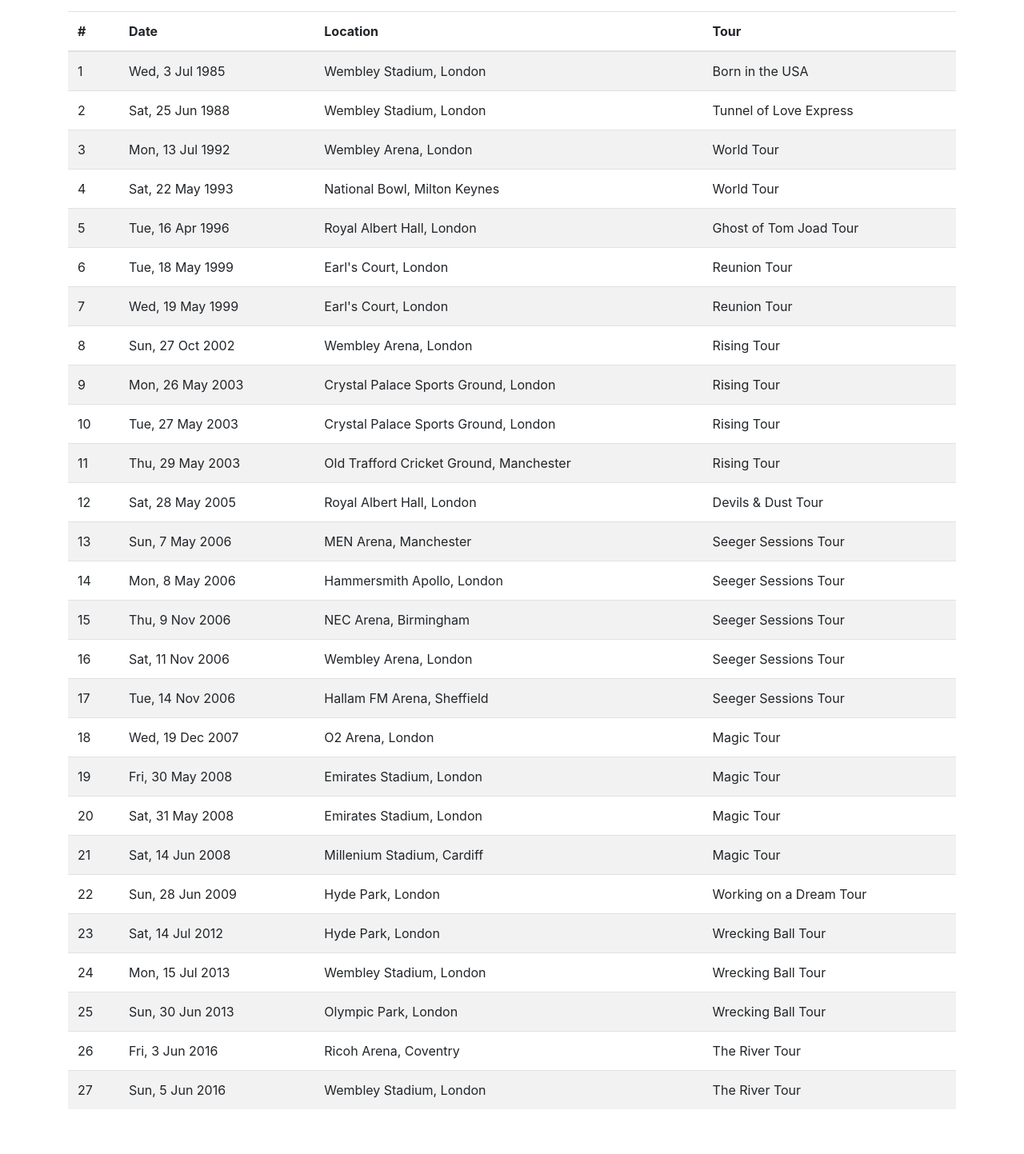
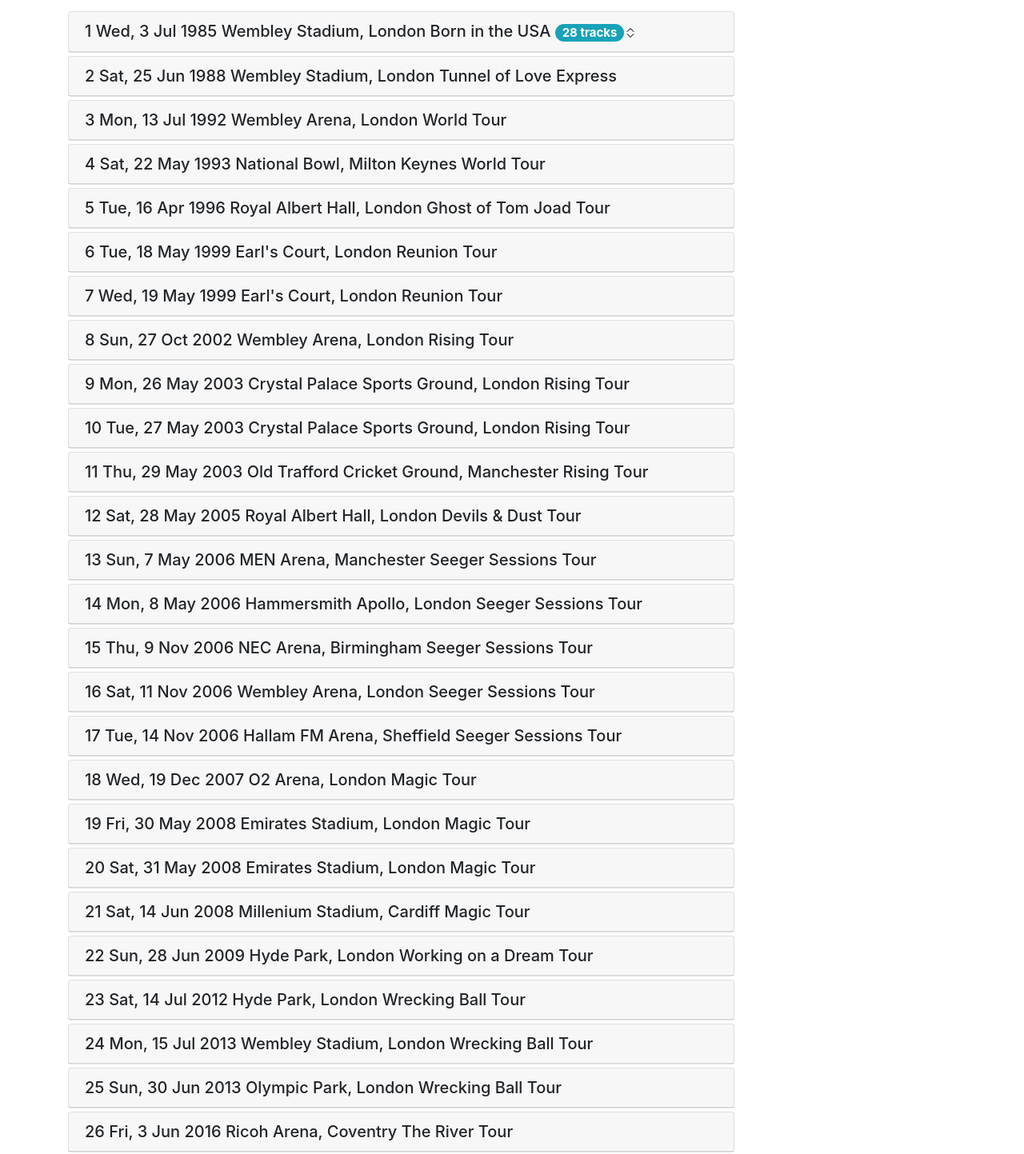
Before and after one commit to imbaker/webapi, an Angular app in the folder WebApi.Host/ClientApp/: page /springsteen in a window 1280 px wide. Shown: the part 131-1574 px from the top of the page at 80% size. Before the commit the page ends 1534 px from the top, so only its background shows below. Built offline with nearby package versions, Linux system fonts and the light colour scheme.

Commit message:
Updated concert list

```diff
--- a/WebApi.Host/ClientApp/src/app/springsteen/springsteen.component.html
+++ b/WebApi.Host/ClientApp/src/app/springsteen/springsteen.component.html
@@ -1,26 +1,38 @@
 <h2>{{concerts.length}} concerts</h2>
-<table class="table table-striped">
-  <thead>
-    <tr>
-      <th scope="col">#</th>
-      <th scope="col">Date</th>
-      <th scope="col">Location</th>
-      <th scope="col">Tour</th>
-    </tr>
-  </thead>
-  <tbody>
-    <tr *ngFor="let item of concerts; let i = index;" [ngClass]="{'bg-info':isBirthday(item.date)}">
-      <td>{{i+1}}
+<ng-container *ngFor="let item of concerts; let i = index;">
+  <div class="card w-75 mb-1">
+    <div class="card-header">
+      <h5 class="clickable card-title mb-0" (click)="toggleTracklist(i+1)">
+        {{i+1}}
         <span *ngIf="isBirthday(item.date)" class="badge badge-info">
           <svg xmlns="http://www.w3.org/2000/svg" width="16" height="16" fill="currentColor" class="bi bi-gift" viewBox="0 0 16 16">
             <path d="M3 2.5a2.5 2.5 0 0 1 5 0 2.5 2.5 0 0 1 5 0v.006c0 .07 0 .27-.038.494H15a1 1 0 0 1 1 1v2a1 1 0 0 1-1 1v7.5a1.5 1.5 0 0 1-1.5 1.5h-11A1.5 1.5 0 0 1 1 14.5V7a1 1 0 0 1-1-1V4a1 1 0 0 1 1-1h2.038A2.968 2.968 0 0 1 3 2.506V2.5zm1.068.5H7v-.5a1.5 1.5 0 1 0-3 0c0 .085.002.274.045.43a.522.522 0 0 0 .023.07zM9 3h2.932a.56.56 0 0 0 .023-.07c.043-.156.045-.345.045-.43a1.5 1.5 0 0 0-3 0V3zM1 4v2h6V4H1zm8 0v2h6V4H9zm5 3H9v8h4.5a.5.5 0 0 0 .5-.5V7zm-7 8V7H2v7.5a.5.5 0 0 0 .5.5H7z" />
           </svg>
         </span>
-      </td>
-      <td>{{item.date | date: 'EEE, d MMM yyyy'}}</td>
-      <td>{{item.location}}</td>
-      <td>{{item.tour}}</td>
-    </tr>
-  </tbody>
-</table>
-<span ></span>
+        {{item.date | date: 'EEE, d MMM yyyy'}} {{item.location}} {{item.tour}}
+      <ng-container *ngIf="item?.tracks?.length > 0">
+        <span class="badge badge-pill badge-info">{{item.tracks.length}} tracks</span>
+        <span *ngIf="item.expanded">
+          <svg class="font-weight-bold" xmlns="http://www.w3.org/2000/svg" width="16" height="16" fill="currentColor" class="bi bi-chevron-up" viewBox="0 0 16 16">
+            <path fill-rule="evenodd" d="M7.646 4.646a.5.5 0 0 1 .708 0l6 6a.5.5 0 0 1-.708.708L8 5.707l-5.646 5.647a.5.5 0 0 1-.708-.708l6-6z" />
+          </svg>
+        </span>
+        <span *ngIf="!item.expanded">
+          <svg class="font-weight-bold" xmlns="http://www.w3.org/2000/svg" width="16" height="16" fill="currentColor" class="bi bi-chevron-expand" viewBox="0 0 16 16">
+            <path fill-rule="evenodd" d="M3.646 9.146a.5.5 0 0 1 .708 0L8 12.793l3.646-3.647a.5.5 0 0 1 .708.708l-4 4a.5.5 0 0 1-.708 0l-4-4a.5.5 0 0 1 0-.708zm0-2.292a.5.5 0 0 0 .708 0L8 3.207l3.646 3.647a.5.5 0 0 0 .708-.708l-4-4a.5.5 0 0 0-.708 0l-4 4a.5.5 0 0 0 0 .708z" />
+          </svg>
+        </span>
+      </ng-container>
+      </h5>
+    </div>
+    <ng-container id="concert_{{i+1}}" *ngIf="item.expanded">
+      <div class="card-body p-0">
+        <ul class="list-group list-group-flush">
+          <ng-container *ngFor="let track of item.tracks">
+            <li class="list-group-item py-1">{{track.title}}</li>
+          </ng-container>
+        </ul>
+      </div>
+    </ng-container>
+  </div>
+</ng-container>
--- a/WebApi.Host/ClientApp/src/app/springsteen/springsteen.component.ts
+++ b/WebApi.Host/ClientApp/src/app/springsteen/springsteen.component.ts
@@ -10,39 +10,47 @@
   concerts: {
     date: Date,
     location: string,
-    tour: string
+    tour: string,
+    tracks: any[],
+    expanded: boolean
   }[] = [
-      { date: new Date(1985, 6, 3), location: "Wembley Stadium, London", tour: "Born in the USA" },
-      { date: new Date(1988, 5, 25), location: "Wembley Stadium, London", tour: "Tunnel of Love Express" },
-      { date: new Date(1992, 6, 13), location: "Wembley Arena, London", tour: "World Tour" },
-      { date: new Date(1993, 4, 22), location: "National Bowl, Milton Keynes", tour: "World Tour" },
-      { date: new Date(1996, 3, 16), location: "Royal Albert Hall, London", tour: "Ghost of Tom Joad Tour" },
-      { date: new Date(1999, 4, 18), location: "Earl's Court, London", tour: "Reunion Tour" },
-      { date: new Date(1999, 4, 19), location: "Earl's Court, London", tour: "Reunion Tour" },
-      { date: new Date(2002, 9, 27), location: "Wembley Arena, London", tour: "Rising Tour" },
-      { date: new Date(2003, 4, 26), location: "Crystal Palace Sports Ground, London", tour: "Rising Tour" },
-      { date: new Date(2003, 4, 27), location: "Crystal Palace Sports Ground, London", tour: "Rising Tour" },
-      { date: new Date(2003, 4, 29), location: "Old Trafford Cricket Ground, Manchester", tour: "Rising Tour" },
-      { date: new Date(2005, 4, 28), location: "Royal Albert Hall, London", tour: "Devils & Dust Tour" },
-      { date: new Date(2006, 4, 7), location: "MEN Arena, Manchester", tour: "Seeger Sessions Tour" },
-      { date: new Date(2006, 4, 8), location: "Hammersmith Apollo, London", tour: "Seeger Sessions Tour" },
-      { date: new Date(2006, 10, 9), location: "NEC Arena, Birmingham", tour: "Seeger Sessions Tour" },
-      { date: new Date(2006, 10, 11), location: "Wembley Arena, London", tour: "Seeger Sessions Tour" },
-      { date: new Date(2006, 10, 14), location: "Hallam FM Arena, Sheffield", tour: "Seeger Sessions Tour" },
-      { date: new Date(2007, 11, 19), location: "O2 Arena, London", tour: "Magic Tour" },
-      { date: new Date(2008, 4, 30), location: "Emirates Stadium, London", tour: "Magic Tour" },
-      { date: new Date(2008, 4, 31), location: "Emirates Stadium, London", tour: "Magic Tour" },
-      { date: new Date(2008, 5, 14), location: "Millenium Stadium, Cardiff", tour: "Magic Tour" },
-      { date: new Date(2009, 5, 28), location: "Hyde Park, London", tour: "Working on a Dream Tour" },
-      { date: new Date(2012, 6, 14), location: "Hyde Park, London", tour: "Wrecking Ball Tour" },
-      { date: new Date(2013, 6, 15), location: "Wembley Stadium, London", tour: "Wrecking Ball Tour" },
-      { date: new Date(2013, 5, 30), location: "Olympic Park, London", tour: "Wrecking Ball Tour" },
-      { date: new Date(2016, 5, 3), location: "Ricoh Arena, Coventry", tour: "The River Tour" },
-      { date: new Date(2016, 5, 5), location: "Wembley Stadium, London", tour: "The River Tour" },
+      { date: new Date(1985, 6, 3), location: "Wembley Stadium, London", tour: "Born in the USA", tracks: [{ id: 1, title: "Born in the USA" }, { id: 2, title: "Badlands" }, { id: 3, title: "Darlington County" }, { id: 4, title: "Seeds" }, { id: 5, title: "Johnny 99" }, { id: 6, title: "Atlantic City" }, { id: 7, title: "The River" }, { id: 8, title: "Working On The Highway" }, { id: 9, title: "Trapped" }, { id: 10, title: "Out In The Street" }, { id: 11, title: "Glory Days" }, { id: 12, title: "The Promised Land" }, { id: 13, title: "My Hometown" }, { id: 14, title: "Thunder Road" }, { id: 15, title: "Cover Me" }, { id: 16, title: "Dancing In The Dark" }, { id: 17, title: "Hungry Heart" }, { id: 18, title: "Cadillac Ranch" }, { id: 19, title: "Downbound Train" }, { id: 20, title: "I'm On Fire" }, { id: 21, title: "Because The Night" }, { id: 22, title: "Rosalita (Come Out Tonight)" }, { id: 23, title: "Can't Help Falling In Love" }, { id: 24, title: "Born To Run" }, { id: 25, title: "Bobby Jean" }, { id: 26, title: "Two Hearts" }, { id: 27, title: "Ramrod" }, { id: 28, title: "Twist And Shout" }], expanded: false },
+      { date: new Date(1988, 5, 25), location: "Wembley Stadium, London", tour: "Tunnel of Love Express", expanded: false },
+      { date: new Date(1992, 6, 13), location: "Wembley Arena, London", tour: "World Tour", expanded: false },
+      { date: new Date(1993, 4, 22), location: "National Bowl, Milton Keynes", tour: "World Tour", expanded: false },
+      { date: new Date(1996, 3, 16), location: "Royal Albert Hall, London", tour: "Ghost of Tom Joad Tour", expanded: false },
+      { date: new Date(1999, 4, 18), location: "Earl's Court, London", tour: "Reunion Tour", expanded: false },
+      { date: new Date(1999, 4, 19), location: "Earl's Court, London", tour: "Reunion Tour", expanded: false },
+      { date: new Date(2002, 9, 27), location: "Wembley Arena, London", tour: "Rising Tour", expanded: false },
+      { date: new Date(2003, 4, 26), location: "Crystal Palace Sports Ground, London", tour: "Rising Tour", expanded: false },
+      { date: new Date(2003, 4, 27), location: "Crystal Palace Sports Ground, London", tour: "Rising Tour", expanded: false },
+      { date: new Date(2003, 4, 29), location: "Old Trafford Cricket Ground, Manchester", tour: "Rising Tour", expanded: false },
+      { date: new Date(2005, 4, 28), location: "Royal Albert Hall, London", tour: "Devils & Dust Tour", expanded: false },
+      { date: new Date(2006, 4, 7), location: "MEN Arena, Manchester", tour: "Seeger Sessions Tour", expanded: false },
+      { date: new Date(2006, 4, 8), location: "Hammersmith Apollo, London", tour: "Seeger Sessions Tour", expanded: false },
+      { date: new Date(2006, 10, 9), location: "NEC Arena, Birmingham", tour: "Seeger Sessions Tour", expanded: false },
+      { date: new Date(2006, 10, 11), location: "Wembley Arena, London", tour: "Seeger Sessions Tour", expanded: false },
+      { date: new Date(2006, 10, 14), location: "Hallam FM Arena, Sheffield", tour: "Seeger Sessions Tour", expanded: false },
+      { date: new Date(2007, 11, 19), location: "O2 Arena, London", tour: "Magic Tour", expanded: false },
+      { date: new Date(2008, 4, 30), location: "Emirates Stadium, London", tour: "Magic Tour", expanded: false },
+      { date: new Date(2008, 4, 31), location: "Emirates Stadium, London", tour: "Magic Tour", expanded: false },
+      { date: new Date(2008, 5, 14), location: "Millenium Stadium, Cardiff", tour: "Magic Tour", expanded: false },
+      { date: new Date(2009, 5, 28), location: "Hyde Park, London", tour: "Working on a Dream Tour", expanded: false },
+      { date: new Date(2012, 6, 14), location: "Hyde Park, London", tour: "Wrecking Ball Tour", expanded: false },
+      { date: new Date(2013, 6, 15), location: "Wembley Stadium, London", tour: "Wrecking Ball Tour", expanded: false },
+      { date: new Date(2013, 5, 30), location: "Olympic Park, London", tour: "Wrecking Ball Tour", expanded: false },
+      { date: new Date(2016, 5, 3), location: "Ricoh Arena, Coventry", tour: "The River Tour", expanded: false },
+      { date: new Date(2016, 5, 5), location: "Wembley Stadium, London", tour: "The River Tour", expanded: false },
     ];
 
   isBirthday(value: Date) {
     var today = new Date();
     return (value.getMonth() == today.getMonth() && value.getDate() == today.getDate());
   }
+
+  toggleTracklist(row: number) {
+    if (this.concerts[row - 1].tracks?.length == 0 || typeof (this.concerts[row - 1].tracks) == "undefined")
+      return;
+    this.concerts[row - 1].expanded = !this.concerts[row - 1].expanded;
+  }
 }
```
